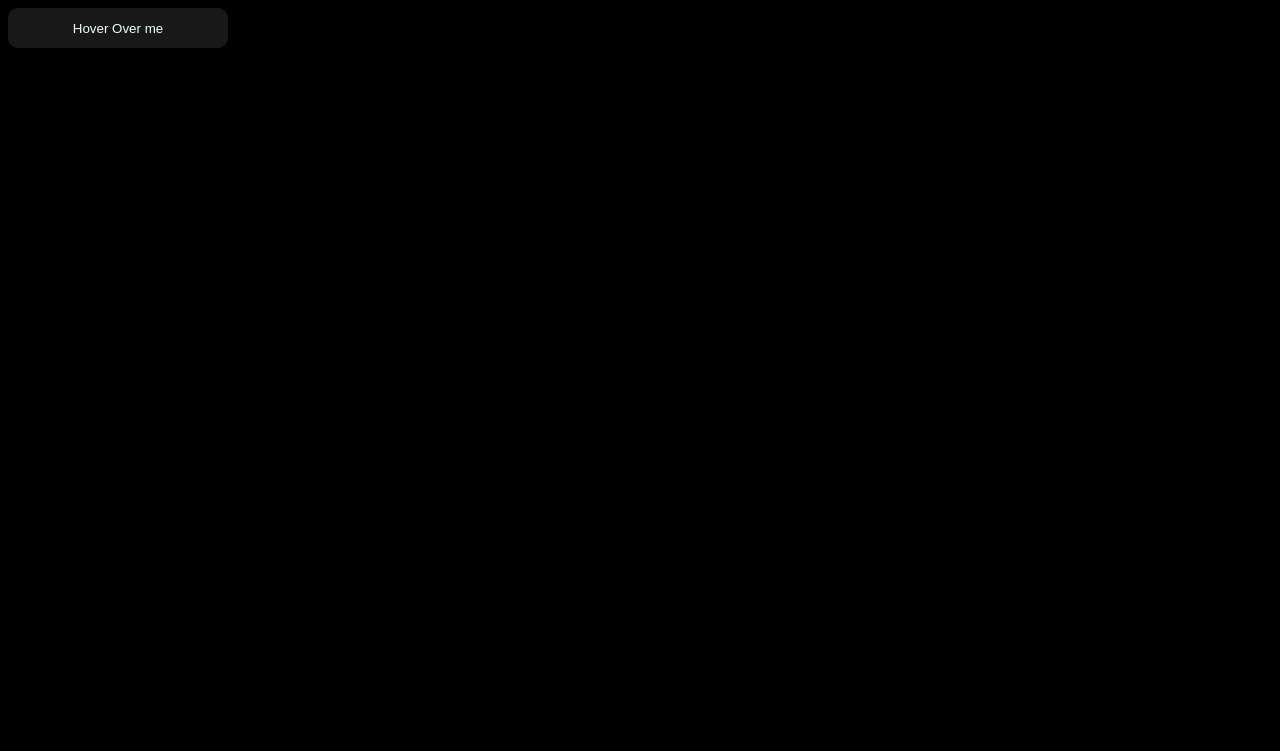
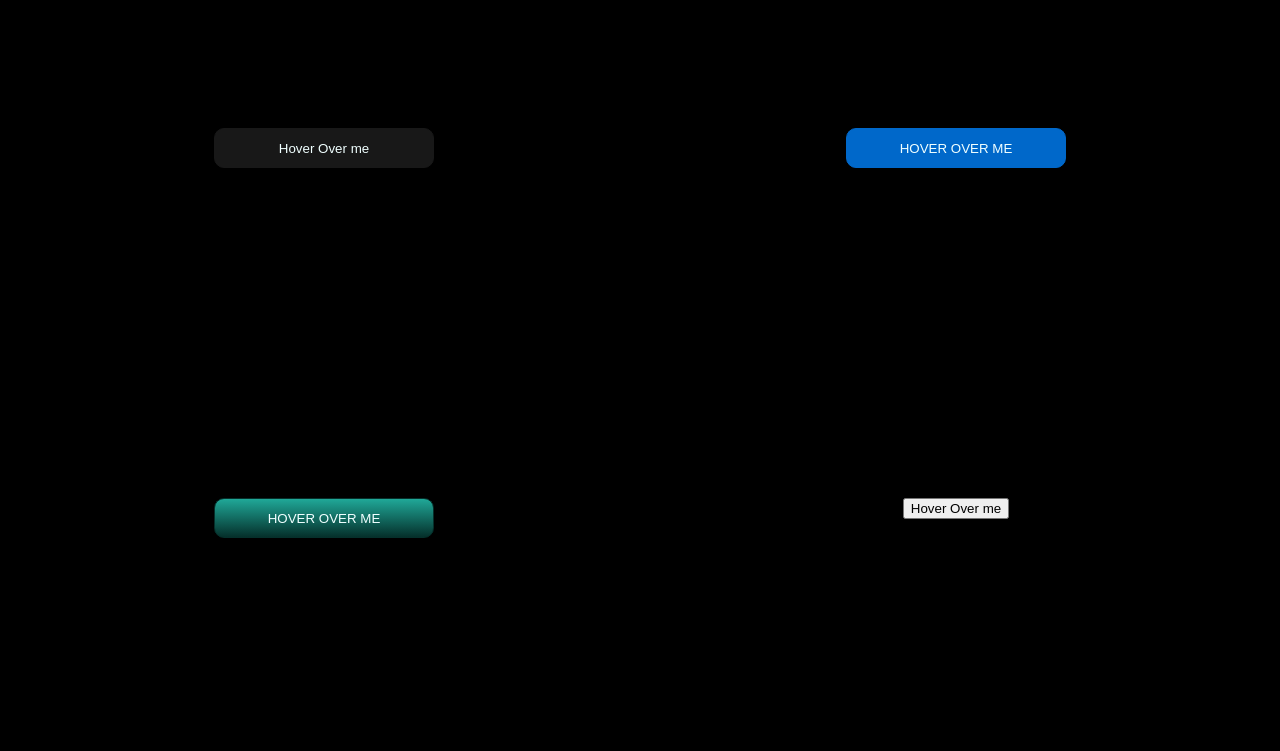
Before and after one commit to lagyal/custom-buttons, a plain HTML site: page index.html in a window 1280 px wide. Drawn offline with Linux system fonts and the light colour scheme.

Commit message:
Create Button with Gradient

```diff
--- a/index.css
+++ b/index.css
@@ -2,9 +2,24 @@ body{
     background-color: black;
 }
 
-.firstButtonDiv {
+.container {
+    margin: 0 auto;
+}
+
+.firstDiv {
+    text-align: center;
     width: 50%;
     float: left;
+    height: 250px;
+    padding-top: 120px;
+}
+
+.secondDiv {
+    text-align: center;
+    width: 50%;
+    float: left;
+    height: 250px;
+    padding-top: 120px;
 }
 
 .firstButton {
@@ -14,13 +29,52 @@ body{
     color: azure;
     border: 1px solid rgb(24, 24, 24);
     border-radius: 10px;
+    transition: all .3s;
 }
 
 .firstButton:hover {
     width: 220px;
     height: 40px;
-    background-color: rgb(24, 24, 24);
+    background-color: rgb(68, 67, 67);
     color: azure;
     border: 1px solid rgb(0, 255, 76);
     border-radius: 10px;
+    transition: all .3s;
 }
+
+.secondButton {
+    text-transform: uppercase;
+    width: 220px;
+    height: 40px;
+    background-color: rgb(0, 104, 202);
+    color: azure;
+    border: 1px solid rgb(0, 104, 202);
+    border-radius: 10px;
+    transition: all .3s;
+}
+
+.secondButton:hover {
+    content: '';
+    bottom: 0;
+    left: 0;
+    background-color: cornflowerblue;
+    transition: all .3s;
+}
+
+
+.thirdButton {
+    text-transform: uppercase;
+    width: 220px;
+    height: 40px;
+    background: linear-gradient(#20a898, #05302b) right;
+    transition: all 0.5s;
+    color: azure;
+    border: 1px solid #05302b;
+    border-radius: 10px;
+}
+
+.thirdButton:hover {
+    background: linear-gradient(#05574d, #031d1a) right;
+    border: 1px solid #031d1a;
+    transition: all .5s;
+}
--- a/index.html
+++ b/index.html
@@ -7,8 +7,20 @@
     <title>Custom Buttons</title>
 </head>
 <body>
-    <div class="firstButtonDiv">
-        <button class="firstButton">Hover Over me</button>
+    <div class="container">
+        <div class="firstDiv">
+            <button class="firstButton">Hover Over me</button>
+        </div>
+        <div class="secondDiv">
+            <button class="secondButton">Hover Over me</button>
+        </div>
+        <div class="firstDiv">
+            <button class="thirdButton">Hover Over me</button>
+        </div>
+        <div class="secondDiv">
+            <button class="fourthButton">Hover Over me</button>
+        </div>
     </div>
+
 </body>
 </html>
```
